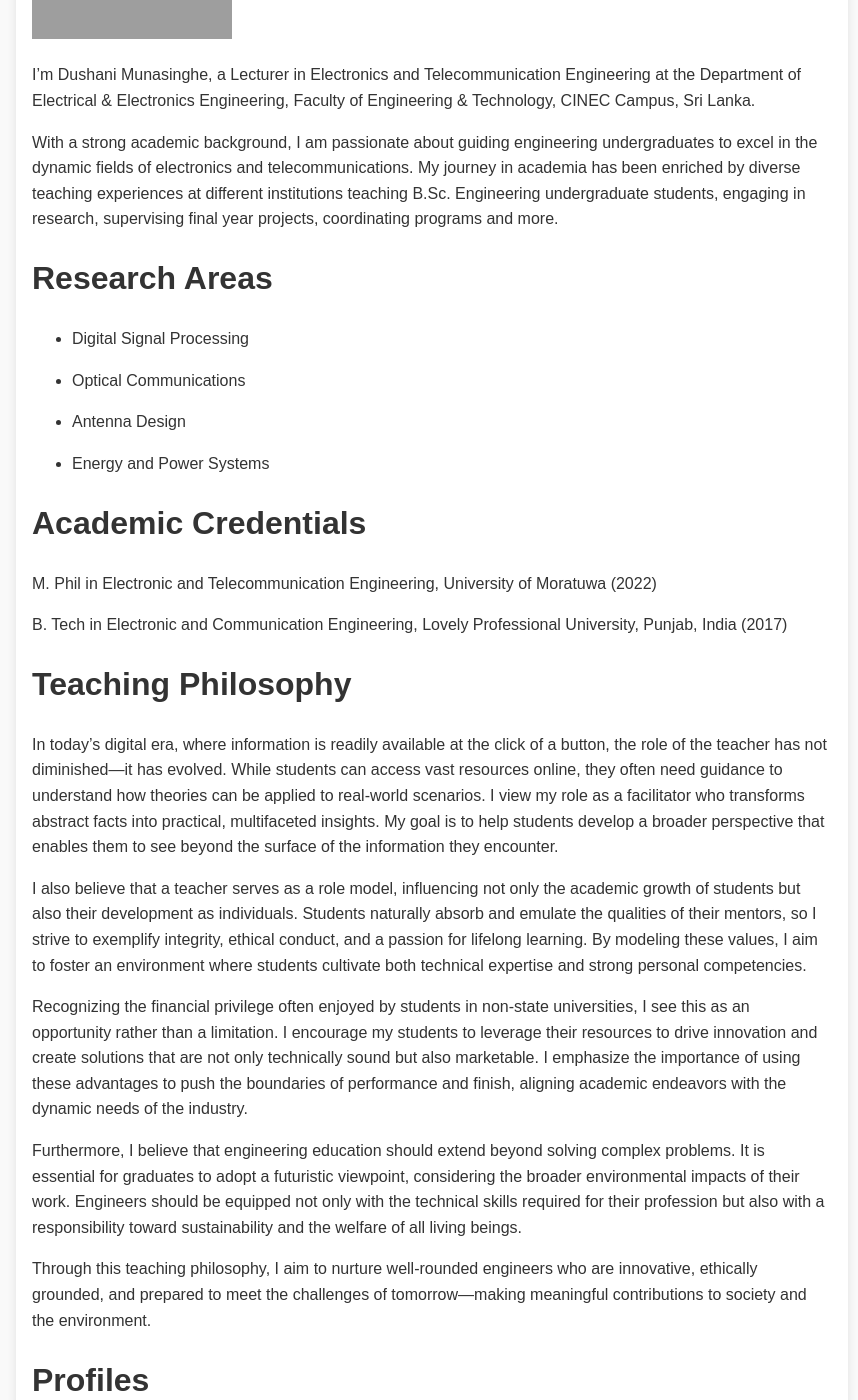
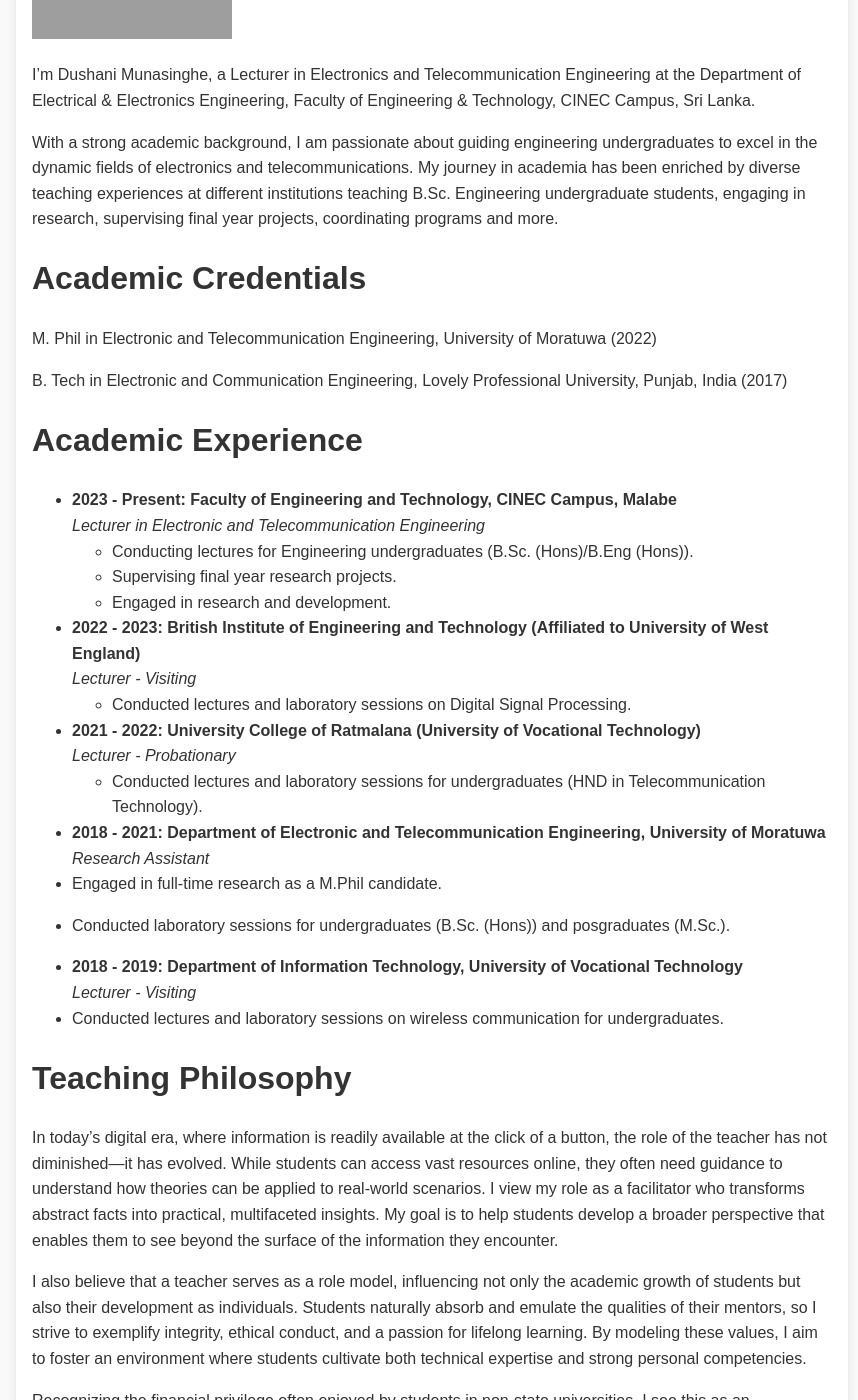
Before and after one commit to dushanimunasinghe/dushanimunasinghe.github.io, a Jekyll site: the page built from index.md, in a window 1280 px wide and 1400 px high, scrolled down 494 px. Shown: the whole window, without its empty margins (208-1066 px from the left). Built offline with Jekyll 4.4.1, drawn with Linux system fonts in a browser that asks for light colours; grey boxes are pictures that could not be loaded.

Commit message:
Update index.md

```diff
--- a/index.md
+++ b/index.md
@@ -11,21 +11,36 @@ I’m Dushani Munasinghe, a Lecturer in Electronics and Telecommunication Engine
 
 With a strong academic background, I am passionate about guiding engineering undergraduates to excel in the dynamic fields of electronics and telecommunications. My journey in academia has been enriched by diverse teaching experiences at different institutions teaching B.Sc. Engineering undergraduate students, engaging in research, supervising final year projects, coordinating programs and more.
 
-# Research Areas
-
-* Digital Signal Processing
-
-* Optical Communications
-
-* Antenna Design
-
-* Energy and Power Systems
-
 # Academic Credentials
 
 M. Phil in Electronic and Telecommunication Engineering, University of Moratuwa (2022)
 
 B. Tech in Electronic and Communication Engineering, Lovely Professional University, Punjab, India (2017)
+
+# Academic Experience
+
+- **2023 - Present:** **Faculty of Engineering and Technology, CINEC Campus, Malabe**
+  *Lecturer in Electronic and Telecommunication Engineering*
+  - Conducting lectures for Engineering undergraduates (B.Sc. (Hons)/B.Eng (Hons)).
+  - Supervising final year research projects.
+  - Engaged in research and development.
+
+- **2022 - 2023:** **British Institute of Engineering and Technology (Affiliated to University of West England)**
+  *Lecturer - Visiting*
+  - Conducted lectures and laboratory sessions on Digital Signal Processing.
+
+ - **2021 - 2022:** **University College of Ratmalana (University of Vocational Technology)**
+  *Lecturer - Probationary*
+   - Conducted lectures and laboratory sessions for undergraduates (HND in Telecommunication Technology).
+
+ - **2018 - 2021:** **Department of Electronic and Telecommunication Engineering, University of Moratuwa**
+  *Research Assistant*
+  - Engaged in full-time research as a M.Phil candidate.
+  - Conducted laboratory sessions for undergraduates (B.Sc. (Hons)) and posgraduates (M.Sc.).
+
+ - **2018 - 2019:** **Department of Information Technology, University of Vocational Technology**
+  *Lecturer - Visiting*
+  - Conducted lectures and laboratory sessions on wireless communication for undergraduates.
 
 # Teaching Philosophy
 
```
